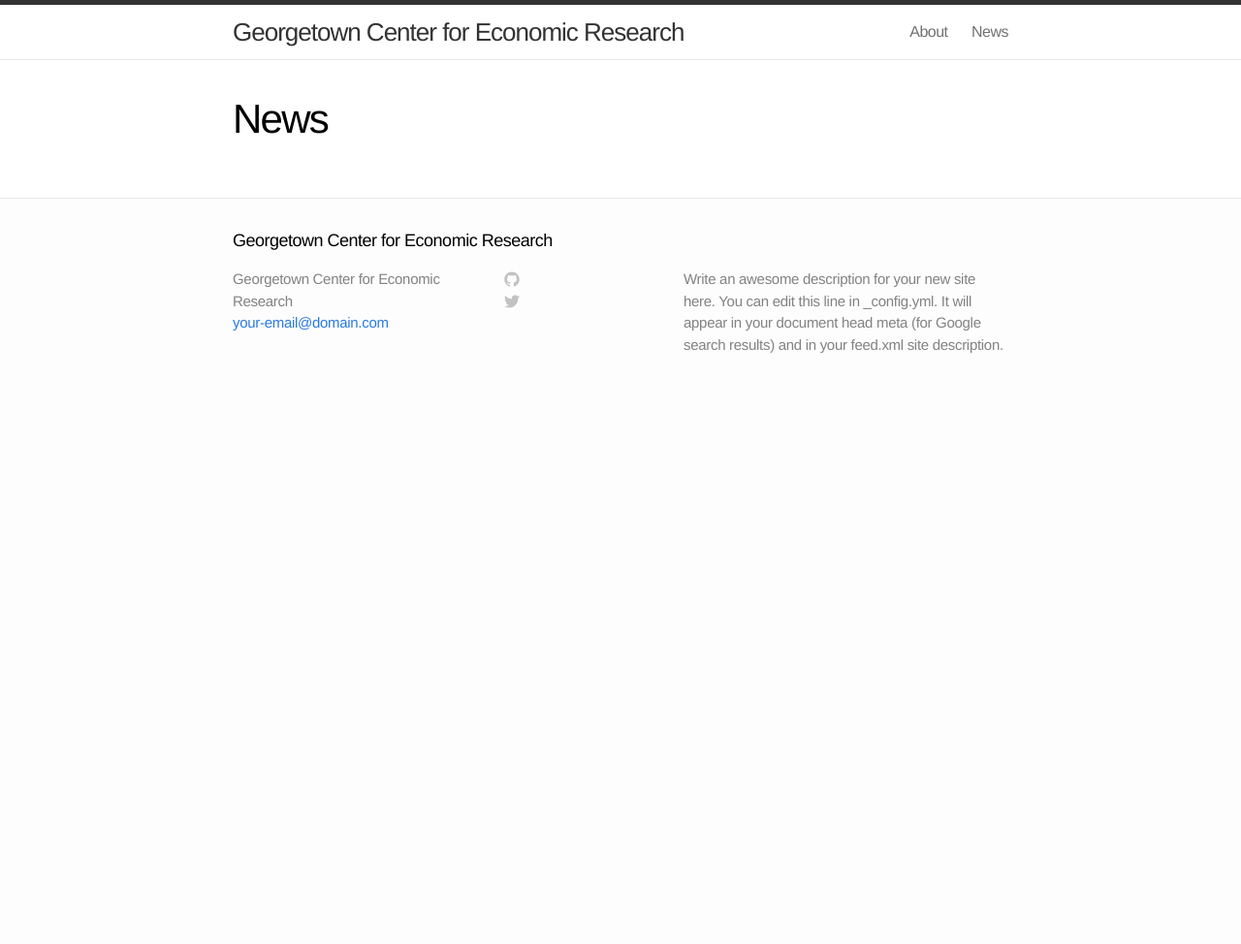
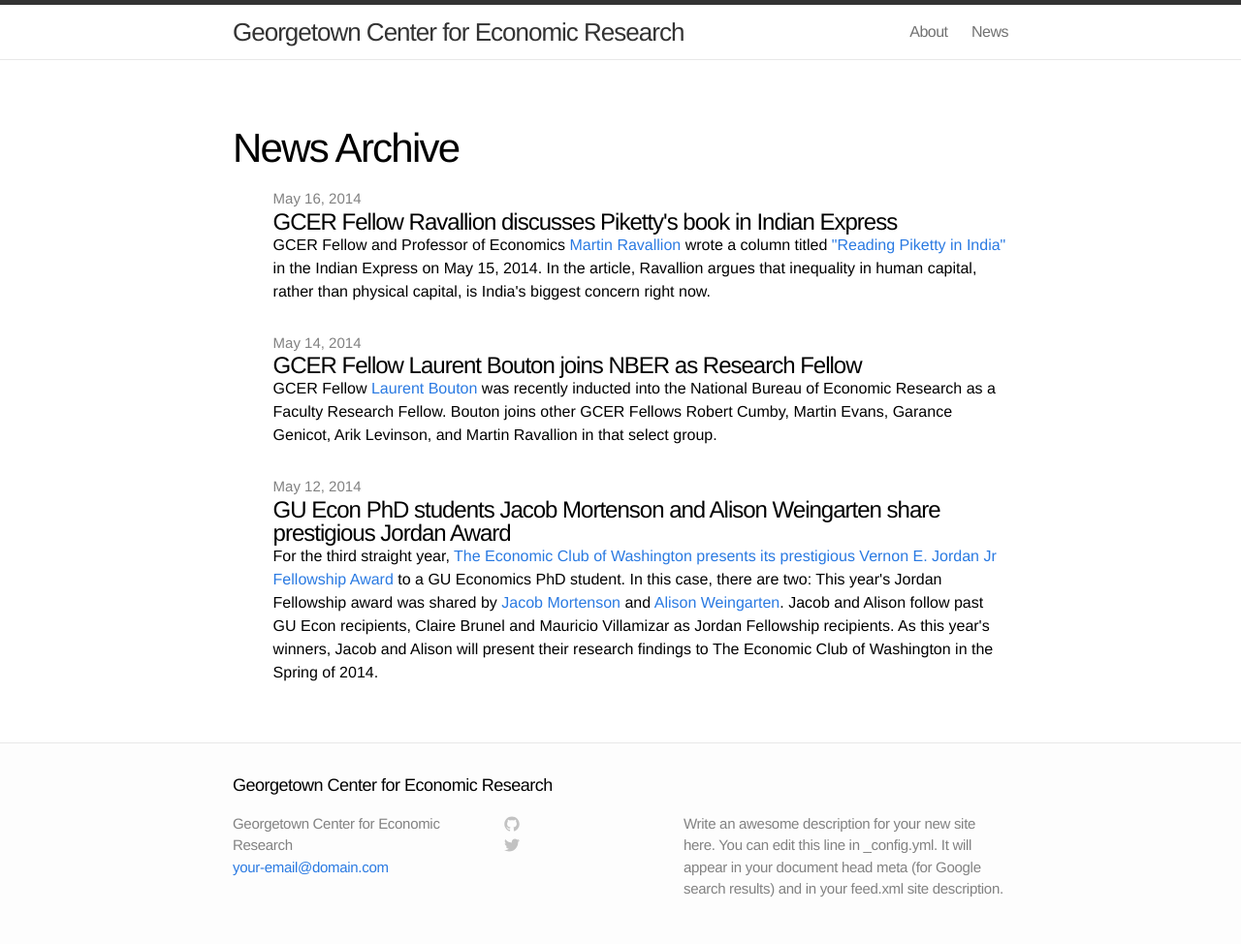
Before and after one commit to georgetown-econ/gcer, a Jekyll site: the page built from news.html, in a window 1280 px wide. Shown: the whole page at 97% size. Built offline with Jekyll 4.4.1, drawn with Linux system fonts in a browser that asks for light colours; before the commit the page ends 900 px from its top, so only the background shows below that.

Commit message:
first commit

```diff
--- a/_layouts/page.html
+++ b/_layouts/page.html
@@ -4,7 +4,6 @@
 <div class="post">
 
   <header class="post-header">
-    <h1>{{ page.title }}</h1>
   </header>
 
   <article class="post-content">
--- a/_posts/2014-05-14-GCER-Fellow-Laurent-Bouton-joins-NBER-as-Research-Fellow.html
+++ b/_posts/2014-05-14-GCER-Fellow-Laurent-Bouton-joins-NBER-as-Research-Fellow.html
@@ -3,6 +3,7 @@
 title: "GCER Fellow Laurent Bouton joins NBER as Research Fellow"
 date:   2014-05-14 12:14:24
 categories: news
+excerpt: GCER Fellow <a href="https://sites.google.com/site/boutonllj/">Laurent Bouton</a> was recently inducted into the National Bureau of Economic Research as a Faculty Research Fellow
 ---
 
 GCER Fellow <a href="https://sites.google.com/site/boutonllj/">Laurent Bouton</a> was recently inducted into the National Bureau of Economic Research as a Faculty Research Fellow. Bouton joins other GCER Fellows Robert Cumby, Martin Evans, Garance Genicot, Arik Levinson, and Martin Ravallion in that select group.
--- a/_posts/2014-05-16-GCER-Fellow-Ravallion-discusses-Piketty's-book-in-Indian-Express.html
+++ b/_posts/2014-05-16-GCER-Fellow-Ravallion-discusses-Piketty's-book-in-Indian-Express.html
@@ -3,6 +3,7 @@
 title: "GCER Fellow Ravallion discusses Piketty's book in Indian Express"
 date:   2014-05-16 12:14:24
 categories: news
+excerpt: GCER Fellow and Professor of Economics Martin Ravallion wrote a column titled "Reading Piketty in India" in the Indian Express
 ---
 
 GCER Fellow and Professor of Economics <a href="http://explore.georgetown.edu/people/mr1185/">Martin Ravallion</a> wrote a column titled <a href="http://indianexpress.com/article/opinion/columns/reading-piketty-in-india/99/">"Reading Piketty in India"</a> in the Indian Express on May 15, 2014. In the article, Ravallion argues that inequality in human capital, rather than physical capital, is India's biggest concern right now.
--- a/index.html
+++ b/index.html
@@ -11,10 +11,12 @@
     {% for post in site.posts %}
       <li>
         <span class="post-date">{{ post.date | date: "%b %-d, %Y" }}</span>
-        <a class="post-link" href="{{ post.url | prepend: site.baseurl }}">{{ post.title }}</a>
+        <a class="post-link" href="{{ post.url | prepend: news# }}">{{ post.title }}</a>
+      	<p> {{ post.excerpt }} ... </p>
       </li>
     {% endfor %}
   </ul>
 
+  <a href="/news"> More news ...</a>
 
 </div>
--- a/news.html
+++ b/news.html
@@ -4,3 +4,20 @@
 permalink: /news/
 show-in-nav: "1"
 ---
+
+<div class="home">
+
+  <h1 class="main-page-title">News Archive</h1>
+
+  <ul class="posts">
+    {% for post in site.posts %}
+      <li>
+        <span class="post-date">{{ post.date | date: "%b %-d, %Y" }}</span>
+        <div class="post-link">{{ post.title }}</div>
+
+      	<p> {{ post.content }} </p>
+      </li>
+    {% endfor %}
+  </ul>
+
+</div>
```
Also changed, not shown: _posts/2014-05-12-GU-Econ-PhD-students-Jacob-Mortenson.html (added, +9 -0 lines), _posts/2014-06-14-welcome-to-jekyll.markdown (deleted, +0 -24 lines), 2 other files.
